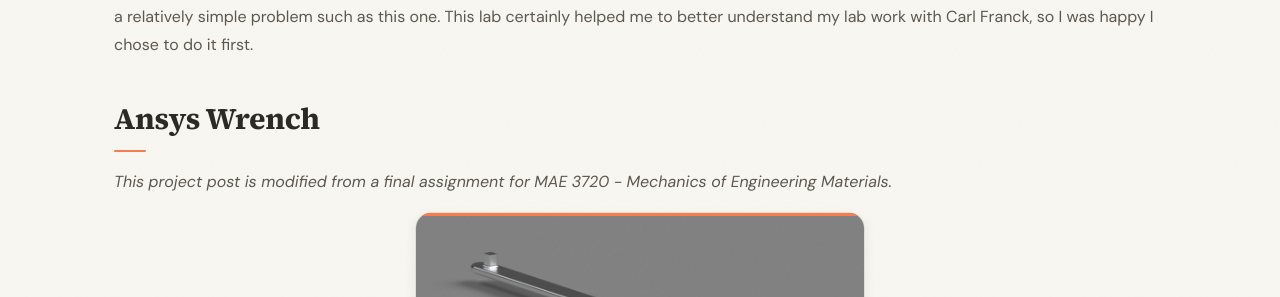
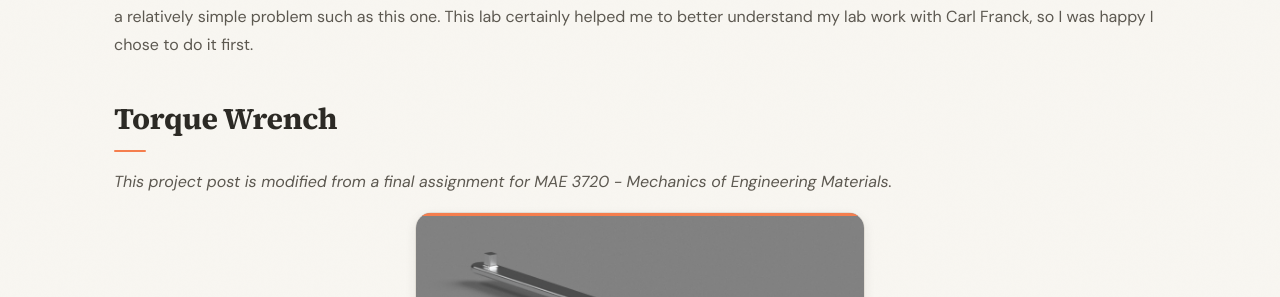
Before and after one commit to braden-kennedy/bkennedyportfolio, a Jekyll site: the page built from _pages/other.md, in a window 1280 px wide and 900 px high, scrolled down 648 px. Shown: the part 162-459 px from the top of the window. Built offline with Jekyll 4.4.1, drawn with Linux system fonts in a browser that asks for light colours; a style sheet for code colours, icons or effects is not loaded.

Commit message:
Update other.md

```diff
--- a/_pages/other.md
+++ b/_pages/other.md
@@ -17,7 +17,7 @@ For each experimental trial, I would place my radiation source in the lead chamb
 
 In the end, I had some strange, unintuitive findings that surprised the professors running the course, but I think I was able to track down the cause of my findings to setting up the experiment differently than previous students. Specifically, I had used a thinner backing of tantalum in a lead-tantalum comparison test, which may have caused a backscatter rate to increase rather than decrease. The exact details are highlighted in my report, but they led me down an interesting "rabbit-hole" that allowed me to appreciate the complexity of solid-state physics, even for a relatively simple problem such as this one. This lab certainly helped me to better understand my lab work with Carl Franck, so I was happy I chose to do it first.
 
-## Ansys Wrench
+## Torque Wrench
 
 *This project post is modified from a final assignment for MAE 3720 - Mechanics of Engineering Materials.*
 
```
